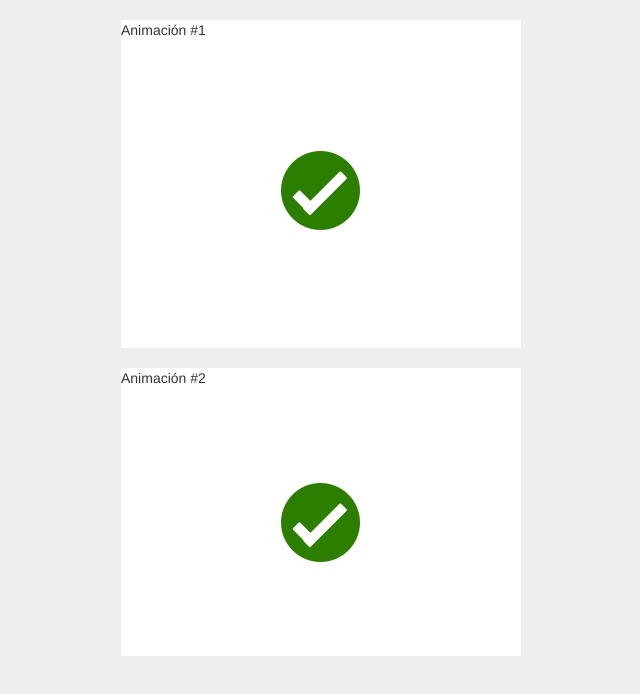
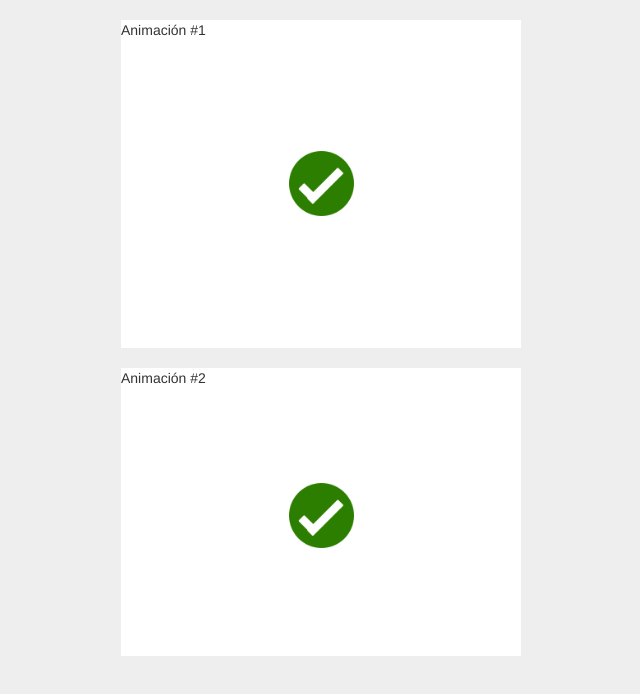
Before and after one commit to mistw4lk3r/animate, a website: page public/index.html in a window 1280 px wide. Shown: the whole page, without its empty margins (319-959 px from the left). Drawn offline with nearby package versions, Linux system fonts and the light colour scheme.

Commit message:
Fixes :bomb:

```diff
--- a/public/scss/style.scss
+++ b/public/scss/style.scss
@@ -22,11 +22,12 @@ body {
 
 .check {
   background-image: url(../img/check.png);
-  width: 79px;
-  height: 79px;
+  background-size: cover;
+  width: 65px;
+  height: 65px;
   position: absolute;
   top: 40%;
-  left: 40%;
+  left: 42%;
   opacity: 0;
   -webkit-animation-name: check_appear; /* Safari 4.0 - 8.0 */
   -webkit-animation-duration: 1s; /* Safari 4.0 - 8.0 */
```
Also changed, not shown: public/css/style.css, 1 other file.
